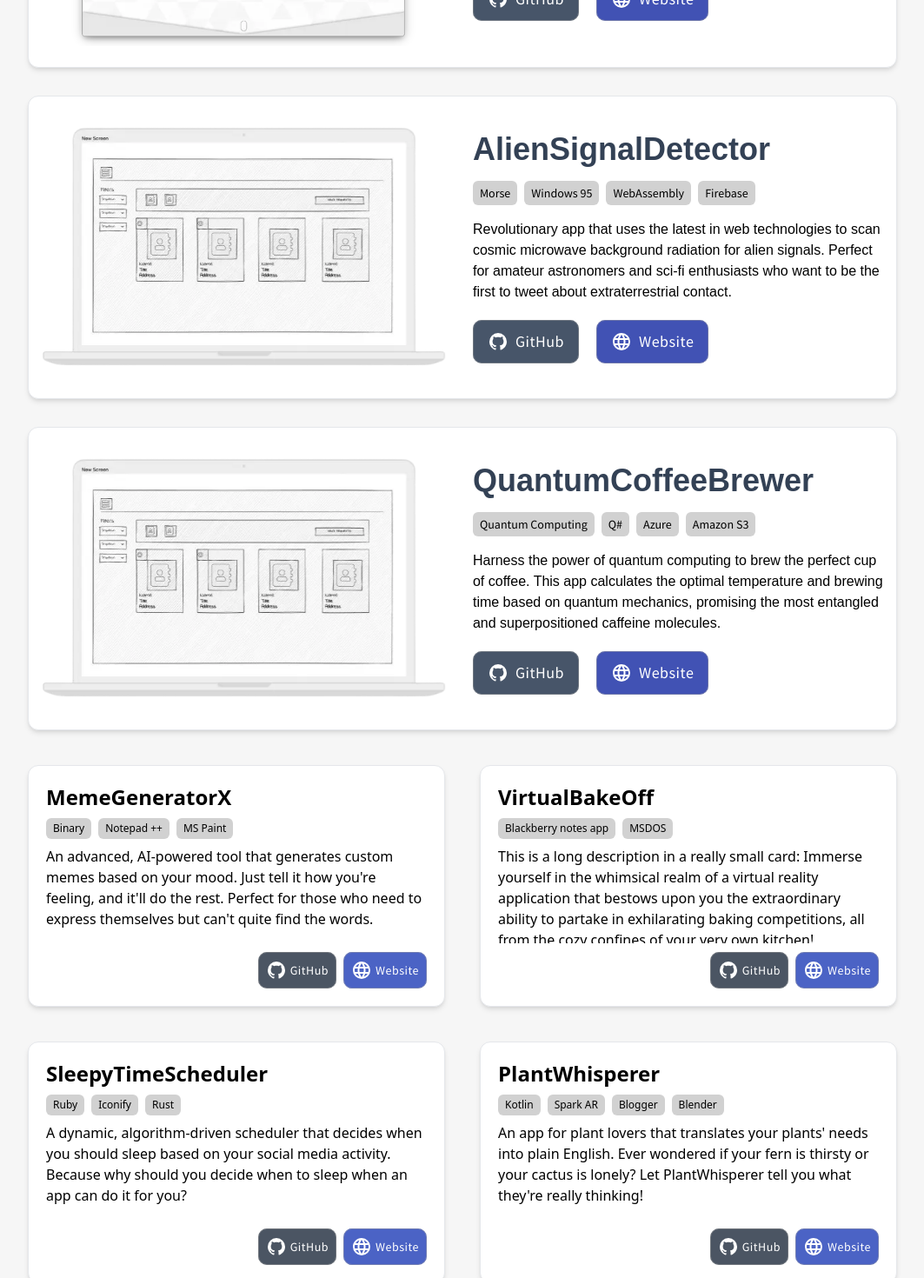
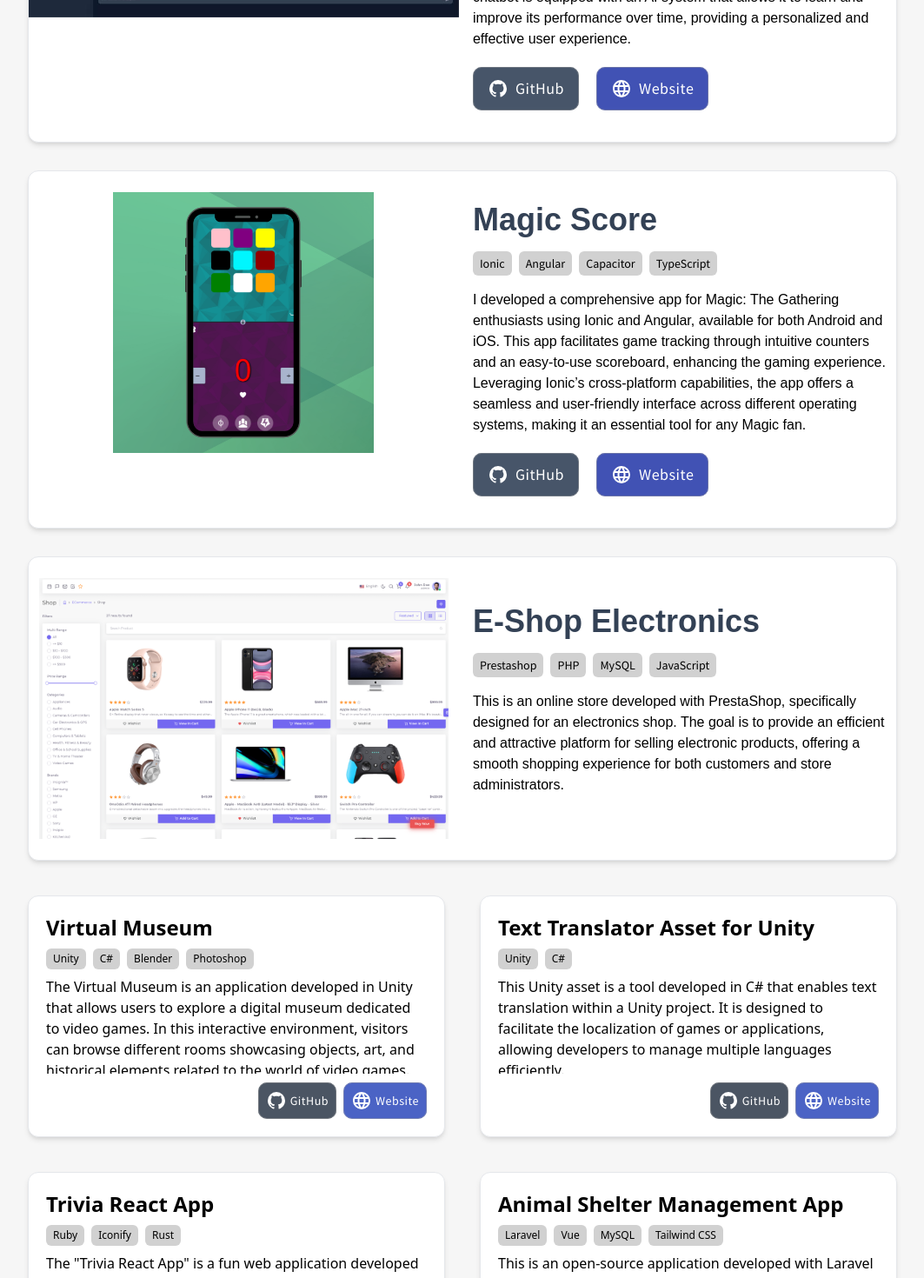
Before and after one commit to ElNeko42/porfolioFranciscoJoseBen, a Vue app: page / in a window 1280 px wide. Shown: the part 2940-4410 px from the top of the page at 87% size, without its empty margins (108-1171 px from the left). Built offline with nearby package versions, Linux system fonts and the light colour scheme.

Commit message:
añadir proyectos que hecho

```diff
--- a/src/i18n/en/en_projects.ts
+++ b/src/i18n/en/en_projects.ts
@@ -6,68 +6,69 @@
   website: 'Website',
   main: [
     {
-      name: 'Vuefolio',
-      techstack: ['Vuejs', 'i18n', 'TypeScript', 'Tailwind CSS'],
-      image: 'vuefolio_cover.webp',
+      name: 'Customer Service Chatbots',
+      techstack: ['Laravel', 'Vue', 'AI', 'Tailwind CSS', 'MySQL'],
+      image: 'chatbot.png',
       description:
-        'A portfolio template built with Vue.js, i18n, and TypeScript. It is highly customizable, easy to set up, and thoroughly optimized for performance, SEO, and accessibility.',
-      src: 'https://github.com/ralodev/vuefolio',
-      url: 'https://vuefolio.netlify.app/'
+        'I developed an intelligent chatbot using Laravel and Vue.js, designed to efficiently interact in various environments. This chatbot can perform multiple roles, such as answering frequently asked questions, providing information about products and services, and offering real-time customer support. Additionally, the chatbot is equipped with an AI system that allows it to learn and improve its performance over time, providing a personalized and effective user experience.',
+      src: 'https://github.com/ElNeko42/ChatBot',
+      url: 'https://github.com/ElNeko42/ChatBot'
     },
     {
-      name: 'AlienSignalDetector',
-      techstack: ['Morse', 'Windows 95', 'WebAssembly', 'Firebase'],
-      image: 'project_cover.webp',
+      name: 'Magic Score',
+      techstack: ['Ionic', 'Angular', 'Capacitor', 'TypeScript'],
+      image: '3.png',
       description:
-        'Revolutionary app that uses the latest in web technologies to scan cosmic microwave background radiation for alien signals. Perfect for amateur astronomers and sci-fi enthusiasts who want to be the first to tweet about extraterrestrial contact.',
-      src: 'https://github.com/johndoe/aliensignaldetector',
-      url: 'https://detect-alien-signals-now.com/'
+        'I developed a comprehensive app for Magic: The Gathering enthusiasts using Ionic and Angular, available for both Android and iOS. This app facilitates game tracking through intuitive counters and an easy-to-use scoreboard, enhancing the gaming experience. Leveraging Ionic’s cross-platform capabilities, the app offers a seamless and user-friendly interface across different operating systems, making it an essential tool for any Magic fan.',
+      src: 'https://github.com/ElNeko42/magic-score',
+      url: 'https://github.com/ElNeko42/magic-score'
     },
     {
-      name: 'QuantumCoffeeBrewer',
-      techstack: ['Quantum Computing', 'Q#', 'Azure', 'Amazon S3'],
-      image: 'project_cover.webp',
+      name: 'E-Shop Electronics',
+      techstack: ['Prestashop', 'PHP', 'MySQL', 'JavaScript'],
+      image: 'eshop.png',
       description:
-        'Harness the power of quantum computing to brew the perfect cup of coffee. This app calculates the optimal temperature and brewing time based on quantum mechanics, promising the most entangled and superpositioned caffeine molecules.',
-      src: 'https://github.com/johndoe/quantumcoffeebrewer',
-      url: 'https://quantumcoffeebrewer.com/'
+        'This is an online store developed with PrestaShop, specifically designed for an electronics shop. The goal is to provide an efficient and attractive platform for selling electronic products, offering a smooth shopping experience for both customers and store administrators.',
+      src: '',
+      url: ''
     }
   ],
   // You can leave this array empty
   other: [
     {
-      name: 'MemeGeneratorX',
-      techstack: ['Binary', 'Notepad ++', 'MS Paint'],
+      name: 'Virtual Museum',
+      techstack: ['Unity', 'C#', 'Blender', 'Photoshop'],
       description:
-        "An advanced, AI-powered tool that generates custom memes based on your mood. Just tell it how you're feeling, and it'll do the rest. Perfect for those who need to express themselves but can't quite find the words.",
-      url: 'https://github.com/johndoes/MemeGeneratorX',
-      src: 'https://github.com/johndoes/MemeGeneratorX'
+        'The Virtual Museum is an application developed in Unity that allows users to explore a digital museum dedicated to video games. In this interactive environment, visitors can browse different rooms showcasing objects, art, and historical elements related to the world of video games.',
+      url: 'https://github.com/ElNeko42/museo',
+      src: 'https://github.com/ElNeko42/museo'
     },
     {
-      name: 'VirtualBakeOff',
-      techstack: ['Blackberry notes app', 'MSDOS'],
+      name: 'Text Translator Asset for Unity',
+      techstack: ['Unity', 'C#'],
       description:
-        'This is a long description in a really small card: Immerse yourself in the whimsical realm of a virtual reality application that bestows upon you the extraordinary ability to partake in exhilarating baking competitions, all from the cozy confines of your very own kitchen! Harnessing the boundless potential of cutting-edge VR technology, you shall embark upon a culinary odyssey, concocting an array of delectable digital cakes and pastries that shall tantalize the taste buds of both mortals and deities alike \n\nBut lo and behold, for the pièce de résistance of this fantastical escapade lies in the impeccable judgement of an artificial intelligence, honed to perfection through the meticulous observation of not only every baking show to ever grace the terrestrial plane, but also drawing inspiration from the illustrious annals of animated entertainment such as the revered epics of Futurama and the irreverent hilarity of The Simpsons. Oh, the tales it could regale you with, but alas, thats a narrative for another time, nestled within the annals of culinary legendry and technological marvel!',
-      url: 'https://github.com/johndoes/VirtualBakeOff',
-      src: 'https://github.com/johndoes/VirtualBakeOff'
+        'This Unity asset is a tool developed in C# that enables text translation within a Unity project. It is designed to facilitate the localization of games or applications, allowing developers to manage multiple languages efficiently.',
+      url: 'https://github.com/ElNeko42/traductor',
+      src: 'https://github.com/ElNeko42/traductor'
     },
     {
-      name: 'SleepyTimeScheduler',
+      name: 'Trivia React App',
       techstack: ['Ruby', 'Iconify', 'Rust'],
       description:
-        'A dynamic, algorithm-driven scheduler that decides when you should sleep based on your social media activity. Because why should you decide when to sleep when an app can do it for you?',
-      url: 'https://github.com/johndoes/SleepyTimeScheduler',
-      src: 'https://github.com/johndoes/SleepyTimeScheduler'
+        'The "Trivia React App" is a fun web application developed for trivia game enthusiasts. With a modern design and user-friendly interface, users can enjoy a unique experience, testing their knowledge across various categories and difficulty levels.',
+      url: 'https://github.com/ElNeko42/Trivial-juego-sencillo',
+      src: 'https://github.com/ElNeko42/Trivial-juego-sencillo'
     },
     {
-      name: 'PlantWhisperer',
-      techstack: ['Kotlin', 'Spark AR', 'Blogger', 'Blender'],
+      name: 'Animal Shelter Management App',
+      techstack: ['Laravel', 'Vue', 'MySQL', 'Tailwind CSS'],
       description:
-        "An app for plant lovers that translates your plants' needs into plain English. Ever wondered if your fern is thirsty or your cactus is lonely? Let PlantWhisperer tell you what they're really thinking!",
+        'This is an open-source application developed with Laravel on the backend and Vue on the frontend, designed to help animal shelters efficiently manage their operations. The project was created as a personal initiative to support shelters in their mission to care for and find homes for animals.',
       url: 'https://github.com/johndoes/PlantWhisperer',
       src: 'https://github.com/johndoes/PlantWhisperer'
     }
   ]
+
 }
 
 export default projects
--- a/src/i18n/es/es_projects.ts
+++ b/src/i18n/es/es_projects.ts
@@ -6,64 +6,64 @@
   website: 'Sitio Web',
   main: [
     {
-      name: 'Vuefolio',
-      techstack: ['Vuejs', 'i18n', 'TypeScript', 'Tailwind CSS'],
-      image: 'vuefolio_cover.webp',
+      name: 'Chabots de atención al cliente',
+      techstack: ['Laravel', 'Vue', 'IA', 'Tailwind CSS','MySQL'],
+      image: 'chatbot.png',
       description:
-        'Una plantilla de portafolio construida con Vue.js, i18n y TypeScript. Es altamente personalizable, fácil de configurar y completamente optimizada para rendimiento, SEO y accesibilidad.',
-      src: 'https://github.com/ralodev/vuefolio',
-      url: 'https://vuefolio.netlify.app/'
+        'Desarrollé un chatbot inteligente utilizando Laravel y Vue.js que está diseñado para interactuar de manera eficiente en diversos entornos. Este chatbot es capaz de desempeñar múltiples roles, como responder preguntas frecuentes, proporcionar información sobre productos y servicios, y ofrecer asistencia al cliente en tiempo real. Además, el chatbot está equipado con un sistema de IA que le permite aprender y mejorar su rendimiento con el tiempo, brindando una experiencia de usuario personalizada y efectiva.',
+      src: 'https://github.com/ElNeko42/ChatBot',
+      url: 'https://github.com/ElNeko42/ChatBot'
     },
     {
-      name: 'AlienSignalDetector',
-      techstack: ['Morse', 'Windows 95', 'WebAssembly', 'Firebase'],
-      image: 'project_cover.webp',
+      name: 'Magic score',
+      techstack: ['Ionic', 'Angular', 'Capacitor', 'TypeScript'],
+      image: '3.png',
       description:
-        'Aplicación revolucionaria que utiliza las últimas tecnologías web para escanear la radiación de fondo de microondas cósmicas en busca de señales alienígenas. Perfecta para astrónomos aficionados y entusiastas de la ciencia ficción que quieren ser los primeros en tuitear sobre el contacto extraterrestre.',
-      src: 'https://github.com/johndoe/aliensignaldetector',
-      url: 'https://detect-alien-signals-now.com/'
+        'Desarrollé una aplicación integral para aficionados a Magic: The Gathering, utilizando Ionic y Angular, disponible tanto para Android como para iOS. Esta aplicación facilita el seguimiento de las partidas mediante contadores intuitivos y un marcador fácil de usar, mejorando la experiencia de juego. Aprovechando las capacidades multiplataforma de Ionic, la app ofrece una interfaz homogénea y amigable para usuarios en diferentes sistemas operativos, siendo una herramienta indispensable para cualquier aficionado a Magic',
+      src: 'https://github.com/ElNeko42/magic-score',
+      url: 'https://github.com/ElNeko42/magic-score'
     },
     {
-      name: 'QuantumCoffeeBrewer',
-      techstack: ['Quantum Computing', 'Q#', 'Azure', 'Amazon S3'],
-      image: 'project_cover.webp',
+      name: 'Eshop eletronica',
+      techstack: ['Prestashop', 'PHP', 'MySQL', 'JavaScript'],
+      image: 'eshop.png',
       description:
-        'Aprovecha el poder de la computación cuántica para preparar la taza de café perfecta. Esta aplicación calcula la temperatura óptima y el tiempo de preparación basado en la mecánica cuántica, prometiendo moléculas de cafeína más enredadas y en superposición.',
-      src: 'https://github.com/johndoe/quantumcoffeebrewer',
-      url: 'https://quantumcoffeebrewer.com/'
+        'Esta es una tienda online desarrollada con PrestaShop, específicamente diseñada para una tienda de electrónica. El objetivo es proporcionar una plataforma eficiente y atractiva para la venta de productos electrónicos, ofreciendo una experiencia de compra fluida tanto para el cliente como para el administrador de la tienda.',
+      src: '',
+      url: ''
     }
   ],
   // Puedes dejar este arreglo vacío
   other: [
     {
-      name: 'MemeGeneratorX',
-      techstack: ['Binario', 'Notepad ++', 'MS Paint'],
+      name: 'Museo virtual',
+      techstack: ['Unity', 'C#', 'Blender', 'Photoshop'],
       description:
-        'Una herramienta avanzada, impulsada por IA, que genera memes personalizados basados en tu estado de ánimo. Solo dile cómo te sientes, y él hará el resto. Perfecto para aquellos que necesitan expresarse pero no encuentran las palabras adecuadas.',
-      url: 'https://github.com/johndoes/MemeGeneratorX',
-      src: 'https://github.com/johndoes/MemeGeneratorX'
+        'El Museo Virtual es una aplicación desarrollada en Unity que permite a los usuarios explorar un museo digital dedicado a los videojuegos. En este entorno interactivo, los visitantes pueden recorrer diferentes salas que exhiben objetos, arte, y elementos históricos relacionados con el mundo de los videojuegos',
+      url: 'https://github.com/ElNeko42/museo',
+      src: 'https://github.com/ElNeko42/museo'
     },
     {
-      name: 'VirtualBakeOff',
-      techstack: ['Aplicación de notas de Blackberry', 'MSDOS'],
+      name: 'Traductor Assect para Unity',
+      techstack: ['Unity', 'C#'],
       description:
-        'Sumérgete en el reino caprichoso de una aplicación de realidad virtual que te otorga la extraordinaria capacidad de participar en emocionantes competiciones de repostería, ¡todo desde la comodidad de tu propia cocina! Aprovechando el ilimitado potencial de la tecnología VR de vanguardia, emprenderás una odisea culinaria, elaborando una variedad de deliciosos pasteles y repostería digital que deleitarán el paladar tanto de mortales como de deidades. \n\nPero he aquí, la pieza de resistencia de esta escapada fantástica radica en el juicio impecable de una inteligencia artificial, perfeccionada a través de la observación meticulosa no solo de cada programa de cocina que jamás haya adornado el plano terrestre, sino también inspirada en los anales ilustres del entretenimiento animado como los venerados épicos de Futurama y la hilaridad irreverente de Los Simpsons. ¡Oh, las historias que podría contarte, pero lamentablemente, eso es una narrativa para otro momento, anidada dentro de los anales de la leyenda culinaria y la maravilla tecnológica!',
-      url: 'https://github.com/johndoes/VirtualBakeOff',
-      src: 'https://github.com/johndoes/VirtualBakeOff'
+        'Este Asset de Unity es una herramienta desarrollada en C# que permite la traducción de textos dentro de un proyecto de Unity. Está diseñado para facilitar la localización de juegos o aplicaciones, permitiendo a los desarrolladores gestionar múltiples idiomas de manera eficiente',
+      url: 'https://github.com/ElNeko42/traductor',
+      src: 'https://github.com/ElNeko42/traductor'
     },
     {
-      name: 'SleepyTimeScheduler',
+      name: 'Trivia React App',
       techstack: ['Ruby', 'Iconify', 'Rust'],
       description:
-        'Un programador dinámico y basado en algoritmos que decide cuándo deberías dormir basado en tu actividad en redes sociales. Porque, ¿por qué decidir tú cuándo dormir cuando una aplicación puede hacerlo por ti?',
-      url: 'https://github.com/johndoes/SleepyTimeScheduler',
-      src: 'https://github.com/johndoes/SleepyTimeScheduler'
+        'La "Trivia React App" es una divertida aplicación web desarrollada para aficionados a los juegos de trivia. Con un diseño moderno y una interfaz amigable, los usuarios pueden disfrutar de una experiencia única, poniendo a prueba sus conocimientos en diferentes categorías y niveles de dificultad.',
+      url: 'https://github.com/ElNeko42/Trivial-juego-sencillo',
+      src: 'https://github.com/ElNeko42/Trivial-juego-sencillo'
     },
     {
-      name: 'PlantWhisperer',
-      techstack: ['Kotlin', 'Spark AR', 'Blogger', 'Blender'],
+      name: 'App gestión refugio Animales',
+      techstack: ['Laravel', 'Vue', 'MySQL','Tailwind CSS'],
       description:
-        'Una aplicación para amantes de las plantas que traduce las necesidades de tus plantas al inglés claro. ¿Alguna vez te has preguntado si tu helecho tiene sed o tu cactus está solo? ¡Deja que PlantWhisperer te diga lo que realmente están pensando!',
+        'Esta es una aplicación open-source desarrollada con Laravel en el backend y Vue en el frontend, diseñada para ayudar a los refugios de animales a gestionar sus operaciones de manera eficiente. El proyecto fue creado como una iniciativa personal para apoyar a los refugios en su labor de cuidado y adopción de animales',
       url: 'https://github.com/johndoes/PlantWhisperer',
       src: 'https://github.com/johndoes/PlantWhisperer'
     }
```
